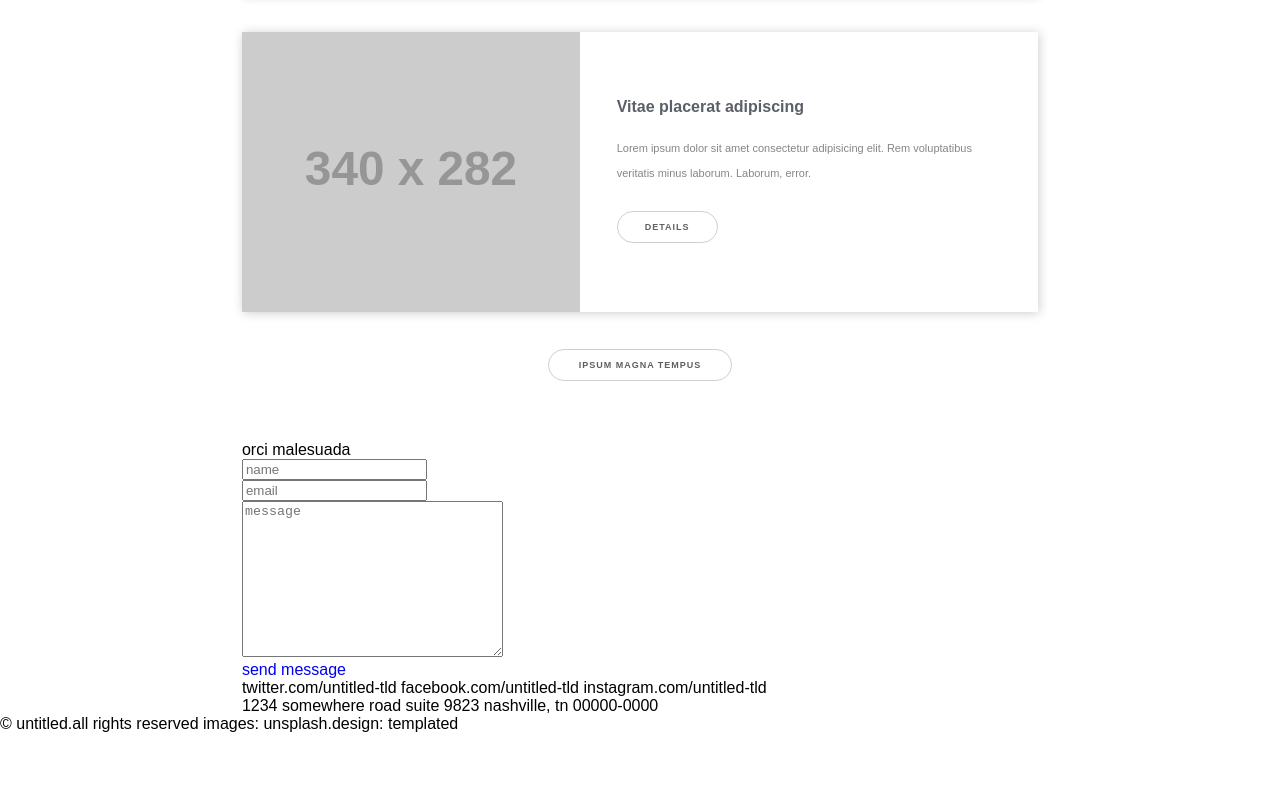
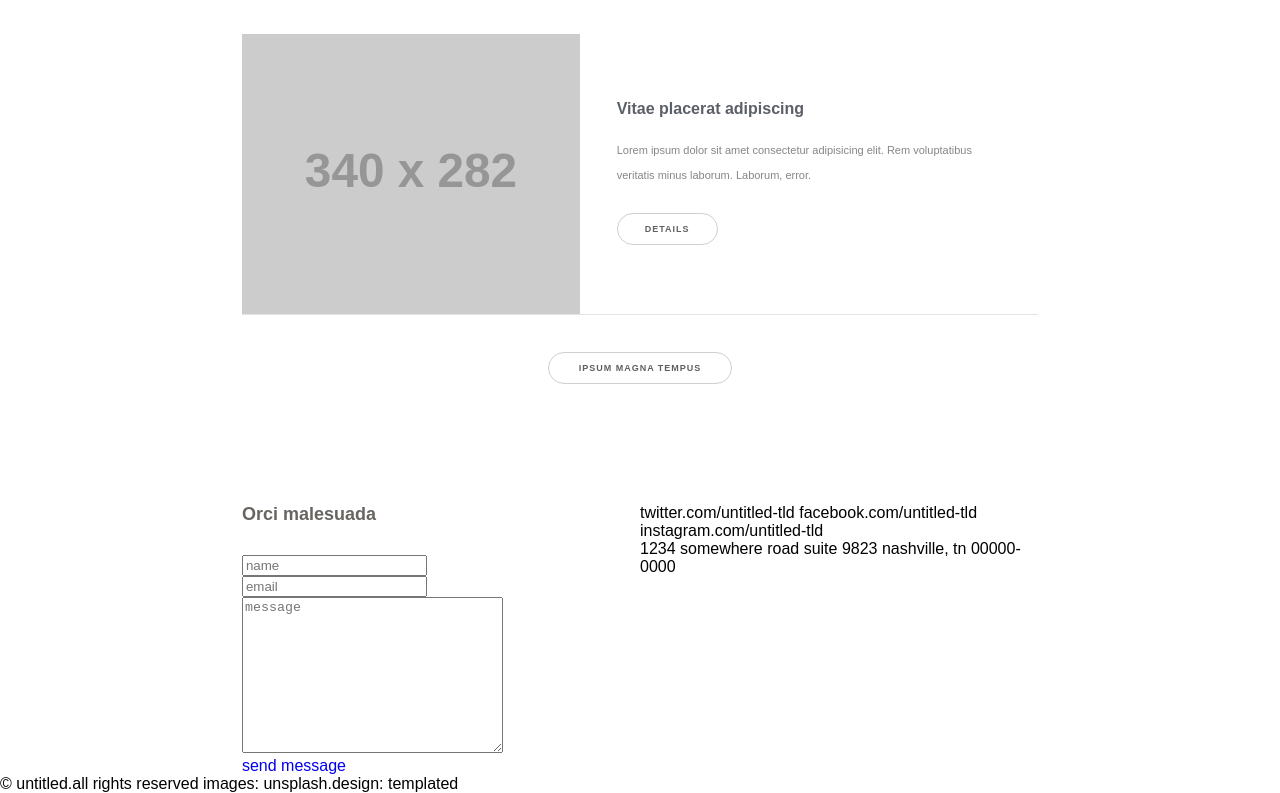
Before and after one commit to ahsanaaxioned/prisml, a plain HTML site: page index.html in a window 1280 px wide. Shown: the part 1369-2162 px from the top of the page. Before the commit the page ends 2102 px from the top, so only its background shows below. Drawn offline with Linux system fonts and the light colour scheme; placeholder pictures from the web are drawn by us.

Commit message:
css update

```diff
--- a/assets/css/style.css
+++ b/assets/css/style.css
@@ -354,7 +354,7 @@ li {
 .detail-list li {
   display: flex;
   margin-bottom: 37px;
-  box-shadow: 1px 1px 10px 0 #CDCDCD;
+  border-bottom: 1px solid #E4E4E4;
 }
 
 .detail-content h4 {
@@ -426,8 +426,29 @@ li {
 }
 /* detail section end here */
 /* contact section start here */
+.contact-detail h4{
+  font-size: 18px;
+  color: #686561;
+  font-weight: 600;
+  padding-bottom: 30px;
+}
 
+.contact-detail h4 span{
+  text-transform: capitalize;
+}
 
+.contact .wrapper{
+  display: flex;
+  padding-top: 60px;
+}
+
+.contact-detail{
+  flex-basis: 50%;
+}
+
+.contact-list{
+  flex-basis: 50%;
+}
 
 
 /*=================================
```
